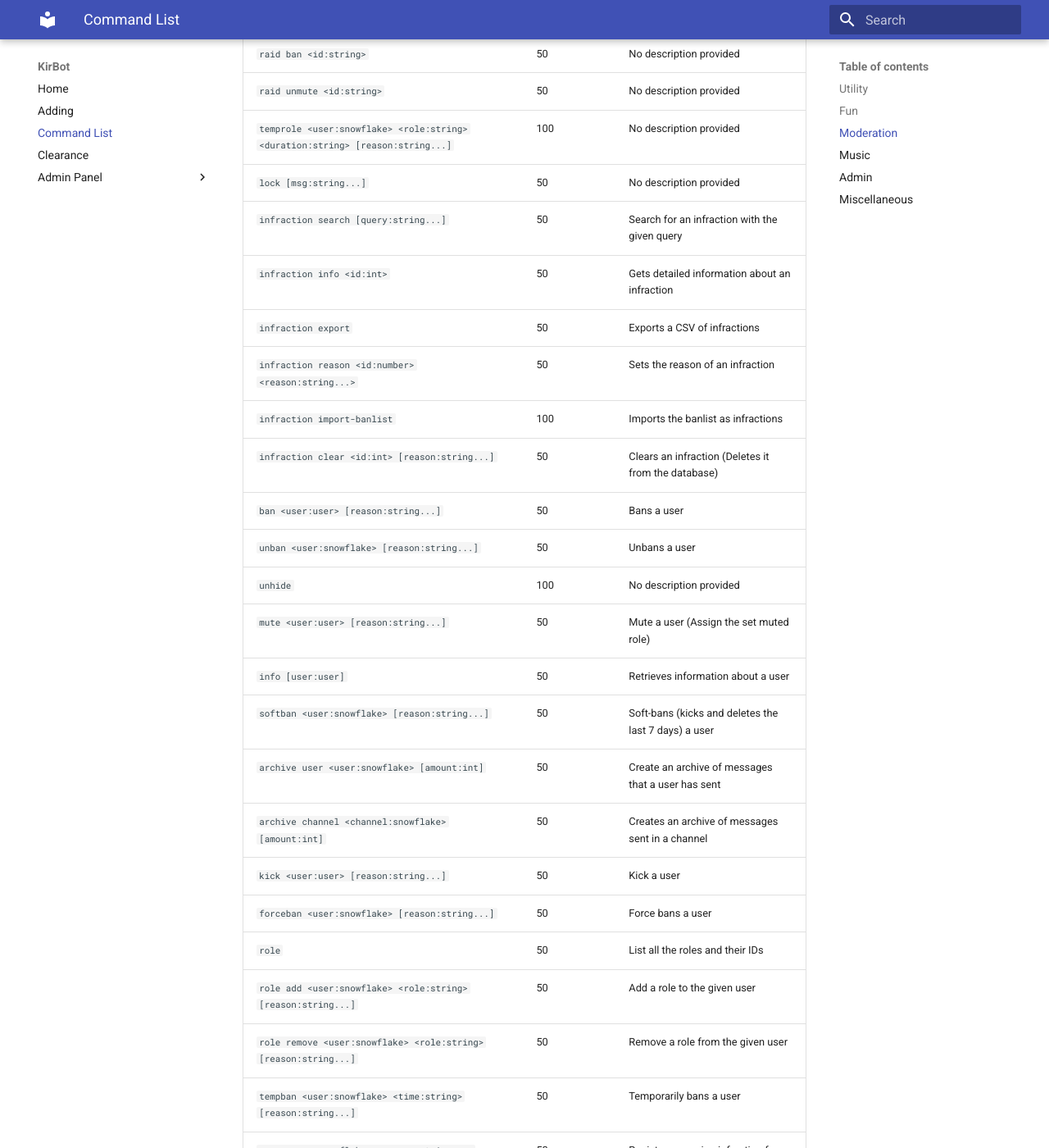
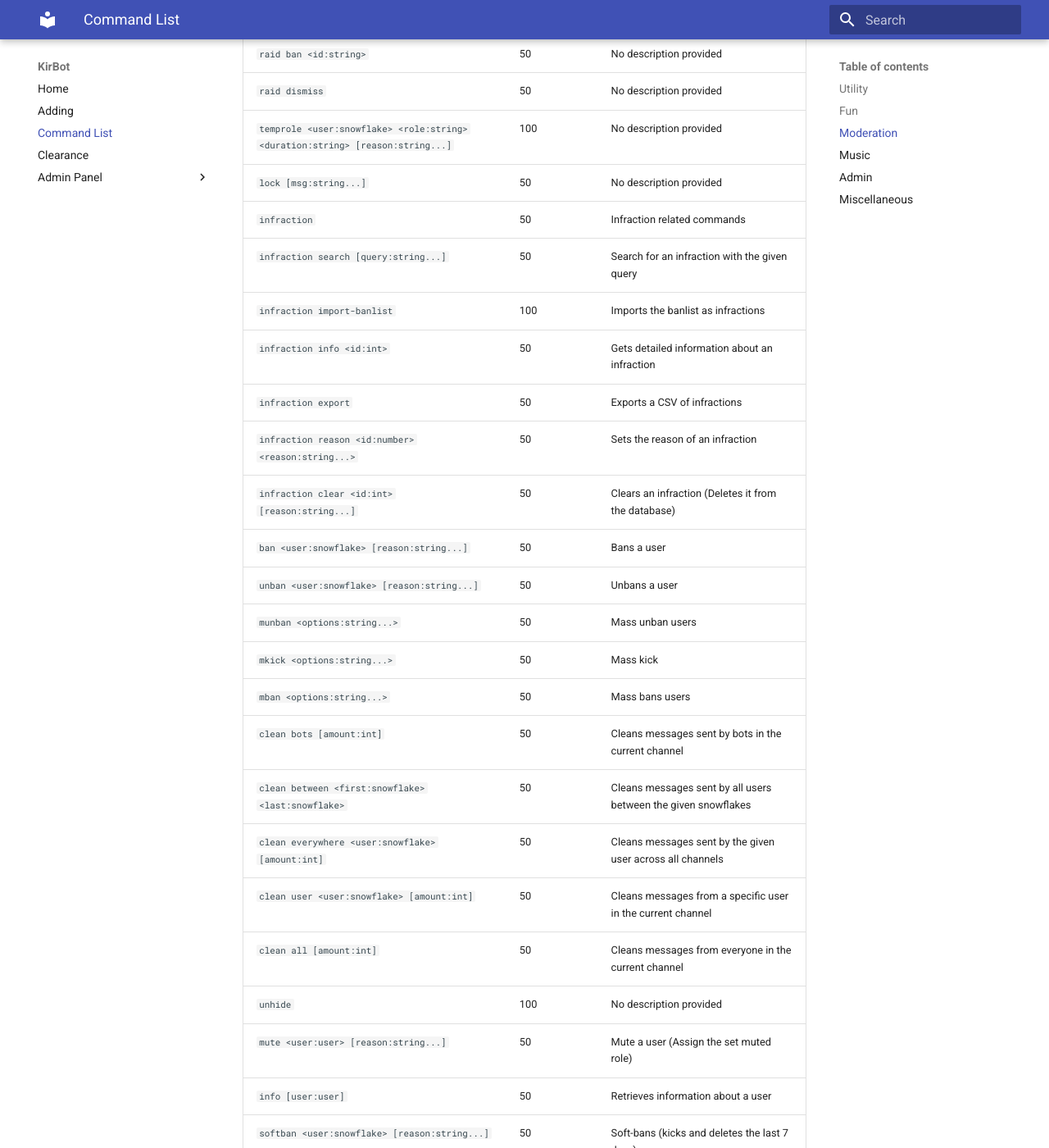
Before and after one commit to mrkirby153/KirBot, an MkDocs documentation site: the page built from docs/docs/commands.md, in a window 1280 px wide and 1400 px high, scrolled down 2463 px. Shown: the whole window at 82% size. Built offline with MkDocs 1.6.1 and Material for MkDocs 9.7.7, drawn with Linux system fonts in a browser that asks for light colours; some of the changed text lies outside the part shown.

Commit message:
Update command documentation

```diff
--- a/docs/docs/commands.md
+++ b/docs/docs/commands.md
@@ -4,8 +4,8 @@
 |---------|-----------------|-------------|
 | ` rss ` | 50 | Shows a list of RSS feeds currently being monitored |
 | ` rss refresh [id:string]` | 50 | Refresh a feed |
+| ` rss remove <id:string>` | 50 | Removes a feed from the watch list |
 | ` rss add <url:string>` | 50 | Adds a feed to be watched |
-| ` rss remove <id:string>` | 50 | Removes a feed from the watch list |
 | ` rss list ` | 50 | Show a list of RSS feeds being monitored |
 | ` selfrole ` | 0 | Displays a list of self-assignable roles |
 | ` selfrole add <role:string...>` | 100 | Add a role to the list of self-assignable roles |
@@ -18,10 +18,10 @@
 | Command | Clearance Level | Description |
 |---------|-----------------|-------------|
 | ` starboard update <mid:snowflake>` | 50 | Forces an update of the starboard message |
+| ` starboard block <user:snowflake>` | 50 | Blocks a user from the starboard. They cannot star messages and their messages cannot be starred |
+| ` starboard unblock <user:snowflake>` | 50 | Unblocks a user from the starboard |
 | ` starboard hide <mid:snowflake>` | 50 | Hides an entry from the starboard |
 | ` starboard unhide <mid:snowflake>` | 50 | Unhides an entry from the starboard |
-| ` starboard block <user:snowflake>` | 50 | Blocks a user from the starboard. They cannot star messages and their messages cannot be starred |
-| ` starboard unblock <user:snowflake>` | 50 | Unblocks a user from the starboard |
 | ` jumbo <emojis:string...>` | 0 | Sends a bigger version of the given emojis |
 | ` remind <time:string> <query:string...>` | 0 | Set reminders |
 | ` server [server:snowflake]` | 50 | No description provided |
@@ -37,27 +37,36 @@
 | Command | Clearance Level | Description |
 |---------|-----------------|-------------|
 | ` modlog hide <user:user>` | 100 | Hides a user from the modlogs |
+| ` modlog unhide <user:user>` | 100 | Unhides a user from the modlogs |
 | ` modlog hidden ` | 100 | List all the hidden users |
-| ` modlog unhide <user:user>` | 100 | Unhides a user from the modlogs |
+| ` modlog unhush ` | 100 | Unhush the modlogs |
 | ` modlog hush ` | 100 | Hush the modlogs (Message deletes won't be logged) |
-| ` modlog unhush ` | 100 | Unhush the modlogs |
 | ` unmute <user:user> [reason:string...]` | 50 | Unmute a user (Remove the configured muted role) |
 | ` hide ` | 100 | No description provided |
-| ` raid dismiss ` | 50 | No description provided |
 | ` raid info <id:string>` | 50 | No description provided |
 | ` raid kick <id:string>` | 50 | No description provided |
+| ` raid unmute <id:string>` | 50 | No description provided |
 | ` raid ban <id:string>` | 50 | No description provided |
-| ` raid unmute <id:string>` | 50 | No description provided |
+| ` raid dismiss ` | 50 | No description provided |
 | ` temprole <user:snowflake> <role:string> <duration:string> [reason:string...]` | 100 | No description provided |
 | ` lock [msg:string...]` | 50 | No description provided |
+| ` infraction ` | 50 | Infraction related commands |
 | ` infraction search [query:string...]` | 50 | Search for an infraction with the given query |
+| ` infraction import-banlist ` | 100 | Imports the banlist as infractions |
 | ` infraction info <id:int>` | 50 | Gets detailed information about an infraction |
 | ` infraction export ` | 50 | Exports a CSV of infractions |
 | ` infraction reason <id:number> <reason:string...>` | 50 | Sets the reason of an infraction |
-| ` infraction import-banlist ` | 100 | Imports the banlist as infractions |
 | ` infraction clear <id:int> [reason:string...]` | 50 | Clears an infraction (Deletes it from the database) |
-| ` ban <user:user> [reason:string...]` | 50 | Bans a user |
+| ` ban <user:snowflake> [reason:string...]` | 50 | Bans a user |
 | ` unban <user:snowflake> [reason:string...]` | 50 | Unbans a user |
+| ` munban <options:string...>` | 50 | Mass unban users |
+| ` mkick <options:string...>` | 50 | Mass kick |
+| ` mban <options:string...>` | 50 | Mass bans users |
+| ` clean bots [amount:int]` | 50 | Cleans messages sent by bots in the current channel |
+| ` clean between <first:snowflake> <last:snowflake>` | 50 | Cleans messages sent by all users between the given snowflakes |
+| ` clean everywhere <user:snowflake> [amount:int]` | 50 | Cleans messages sent by the given user across all channels |
+| ` clean user <user:snowflake> [amount:int]` | 50 | Cleans messages from a specific user in the current channel |
+| ` clean all [amount:int]` | 50 | Cleans messages from everyone in the current channel |
 | ` unhide ` | 100 | No description provided |
 | ` mute <user:user> [reason:string...]` | 50 | Mute a user (Assign the set muted role) |
 | ` info [user:user]` | 50 | Retrieves information about a user |
@@ -65,7 +74,6 @@
 | ` archive user <user:snowflake> [amount:int]` | 50 | Create an archive of messages that a user has sent |
 | ` archive channel <channel:snowflake> [amount:int]` | 50 | Creates an archive of messages sent in a channel |
 | ` kick <user:user> [reason:string...]` | 50 | Kick a user |
-| ` forceban <user:snowflake> [reason:string...]` | 50 | Force bans a user |
 | ` role ` | 50 | List all the roles and their IDs |
 | ` role add <user:snowflake> <role:string> [reason:string...]` | 50 | Add a role to the given user |
 | ` role remove <user:snowflake> <role:string> [reason:string...]` | 50 | Remove a role from the given user |
@@ -103,4 +108,4 @@
 | ` clearance [user:user]` | 0 | Displays the user's clearance |
 | ` help [command:string...]` | 0 | Display help for a command |
 | ` ping ` | 0 | Check the bot's ping |
-| ` charinfo ` | 0 | Get information about a string of characters |
+| ` charinfo <text:string...>` | 0 | Get information about a string of characters |
```
Also changed, not shown: other parts of docs/docs/commands.md (+0 -3 lines), 3 other files.
